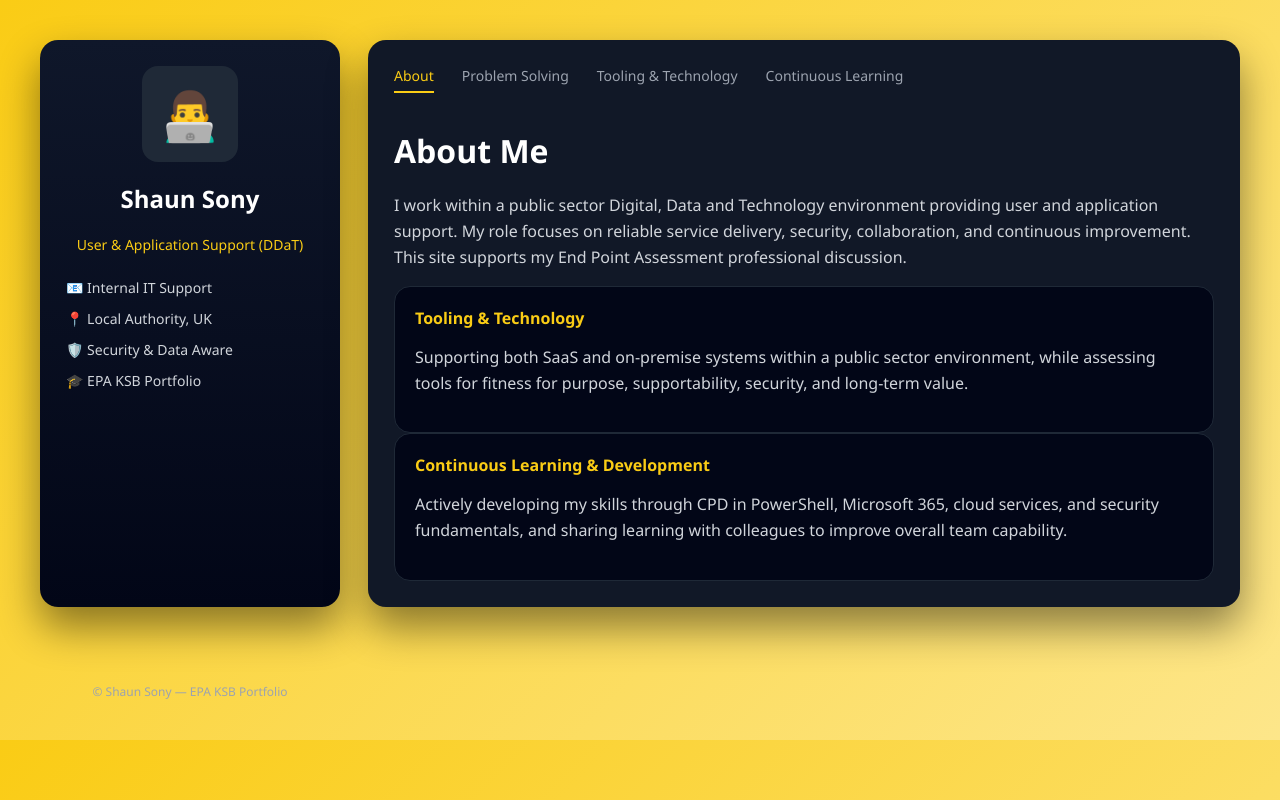
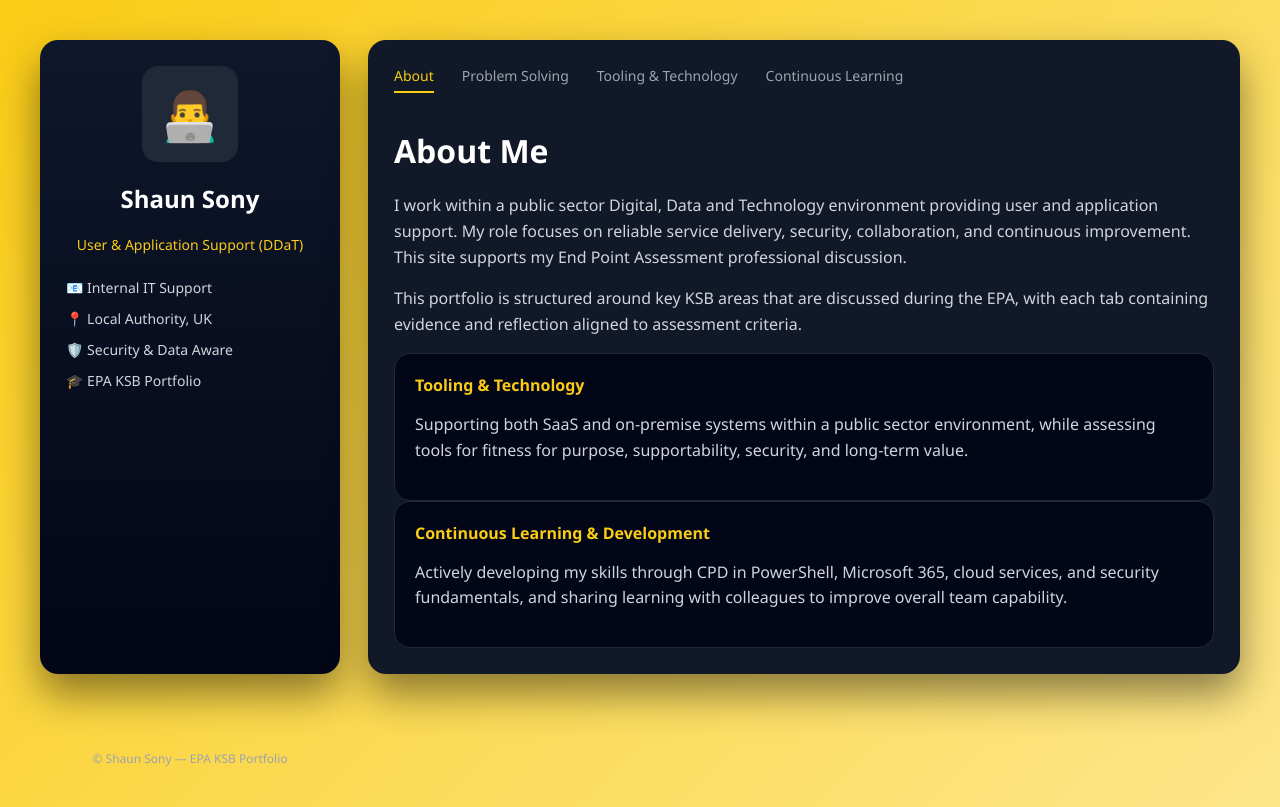
Before and after one commit to shaun-sony/KSB-portfolio, a plain HTML site: page index.html in a window 1280 px wide. Both pictures are taken after a click on the link "About". Drawn offline with Linux system fonts and the light colour scheme.

Commit message:
Update index.html

```diff
--- a/index.html
+++ b/index.html
@@ -96,6 +96,18 @@
       margin-top: 48px;
     }
   </style>
+<script>
+  function showTab(tabId) {
+    const tabs = document.querySelectorAll('.tab-content');
+    tabs.forEach(tab => tab.style.display = 'none');
+
+    const navLinks = document.querySelectorAll('.nav a');
+    navLinks.forEach(link => link.classList.remove('active'));
+
+    document.getElementById(tabId).style.display = 'block';
+    event.target.classList.add('active');
+  }
+</script>
 </head>
 <body>
   <div class="container">
@@ -126,6 +138,10 @@
         My role focuses on reliable service delivery, security, collaboration, and continuous improvement.
         This site supports my End Point Assessment professional discussion.
       </p>
+      <p>
+        This portfolio is structured around key KSB areas that are discussed during the EPA, with each tab containing
+        evidence and reflection aligned to assessment criteria.
+      </p>
       </div>
 
       <div id="problem" class="tab-content" style="display:none;">
@@ -143,12 +159,12 @@
       <div id="tooling" class="tab-content" style="display:none;">
         <h1>Tooling & Technology</h1>
         <p>
-          I support a mix of SaaS and on-premise systems typical of a local authority environment, including Microsoft 365
+          I support a mix of SaaS and on‑premise systems typical of a local authority environment, including Microsoft 365
           and legacy applications.
         </p>
         <p>
           Before adopting or recommending tools, I assess fitness for purpose, security, vendor support, documentation,
-          and long-term sustainability.
+          and long‑term sustainability.
         </p>
       </div>
 
```
